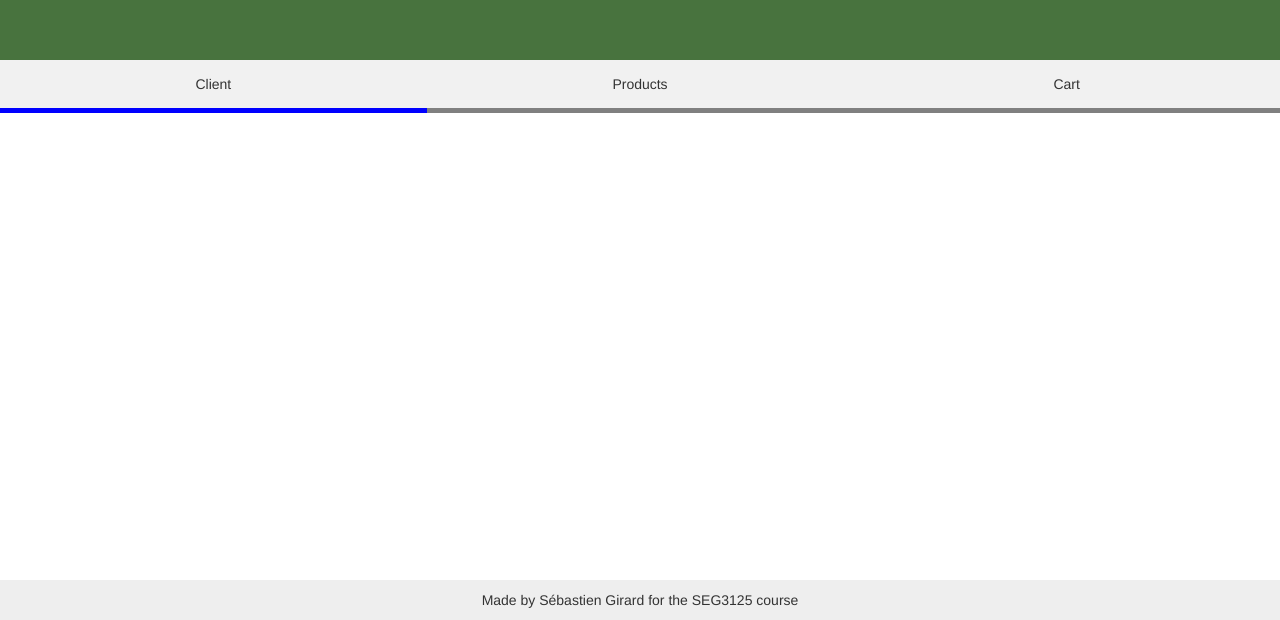
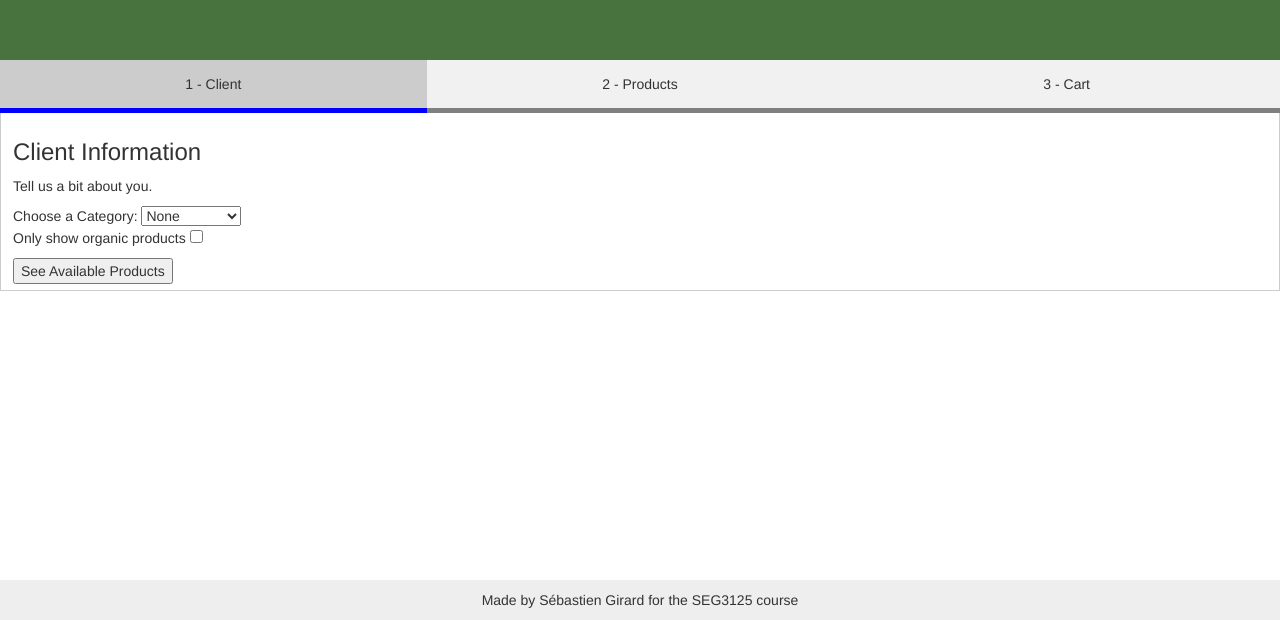
Before and after one commit to sebastiengrd/SEG3125-lab3, a plain HTML site: page index.html in a window 1280 px wide. Shown: the part 180-800 px from the top of the page. Drawn offline with nearby package versions, Linux system fonts and the light colour scheme.

Commit message:
Added progress bar

```diff
--- a/index.html
+++ b/index.html
@@ -24,9 +24,9 @@
 
     <!-- Tab links, each one with an onclick event associated with it -->
     <div class="tab">
-        <button class="tablinks completed" onclick="openInfo(event, 'Client')">Client</button>
-        <button class="tablinks not-completed" onclick="openInfo(event, 'Products')">Products</button>
-        <button class="tablinks not-completed" onclick="openInfo(event, 'Cart')">Cart</button>
+        <button class="tablinks completed" id="Client-Top" onclick="openInfo(event, 'Client')">1 - Client</button>
+        <button class="tablinks" id="Products-Top" onclick="openInfo(event, 'Products')">2 - Products</button>
+        <button class="tablinks" id="Cart-Top" onclick="openInfo(event, 'Cart')">3 - Cart</button>
     </div>
 
     <!-- Tab content -->
@@ -35,15 +35,17 @@
         <p>Tell us a bit about you.</p>
         Choose a Category:
         <select id="dietSelect" name="dietSelect" onchange="populateListProductChoices(this.id, 'displayProduct')">
-                <option value=""></option>
+                <option value="None">None</option>
                 <option value="Vegetarian">Vegetarian</option>
                 <option value="GlutenFree">GlutenFree</option>
                 <option value="NutFree">NutFree</option>Free</option>
                 <option value="LactoseFree">LactoseFree</option>
-                <option value="None">None</option>
             </select>
         <br>
         <p>Only show organic products <input type="checkbox" onchange="checkboxPreferOrganicChanged(event)"></p>
+        <button id="addCart" type="button" class="block" onclick="openInfo(null, 'Products')">
+            See Available Products
+        </button>
     </div>
 
     <div id="Products" class="tabcontent">
--- a/scripts/main.js
+++ b/scripts/main.js
@@ -1,8 +1,26 @@
 // This function is called when any of the tab is clicked
 // It is adapted from https://www.w3schools.com/howto/howto_js_tabs.asp
 
+steps = ["Client", "Products", "Cart"]
+
 function openInfo(evt, tabName) {
 
+    elem = document.getElementById(tabName + "-Top");
+    let previousIdx = steps.indexOf(tabName) - 1;
+    if (previousIdx < 0) {
+        previousIdx = 0;
+    }
+    previous = document.getElementById(steps[previousIdx] + "-Top")
+    console.log(previous.className);
+    if (previous.className.indexOf("completed") < 0) {
+        return;
+    }
+    showTabLink(tabName);
+
+}
+
+function showTabLink(tabName) {
+    elem = document.getElementById(tabName + "-Top");
     // Get all elements with class="tabcontent" and hide them
     tabcontent = document.getElementsByClassName("tabcontent");
     for (i = 0; i < tabcontent.length; i++) {
@@ -17,8 +35,9 @@ function openInfo(evt, tabName) {
 
     // Show the current tab, and add an "active" class to the button that opened the tab
     document.getElementById(tabName).style.display = "block";
-    evt.currentTarget.className += " active";
-
+    elem.className += " active";
+    console.log(elem.innerHTML);
+    elem.className += (" completed");
 }
 
 
@@ -108,3 +127,6 @@ function checkboxPreferOrganicChanged(event) {
     populateListProductChoices("dietSelect", 'displayProduct')
 
 }
+
+
+showTabLink('Client')
--- a/styles/style.css
+++ b/styles/style.css
@@ -22,10 +22,11 @@ body {
     border-bottom: 5px solid blue!important;
 }
 
-.not-completed {
-    border-bottom: 5px solid gray!important;
-    ;
+.completed:hover {
+    background-color: #ddd;
 }
+
+.not-completed {}
 
 .tab button {
     background-color: inherit;
@@ -36,13 +37,7 @@ body {
     padding: 14px 16px;
     transition: 0.3s;
     width: 100%;
-}
-
-
-/* Change background color of buttons on hover */
-
-.tab button:hover {
-    background-color: #ddd;
+    border-bottom: 5px solid gray;
 }
 
 
```
